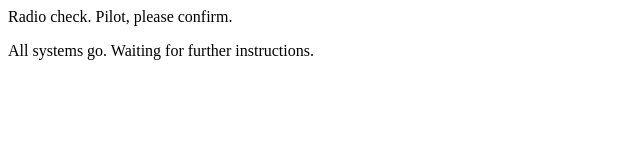
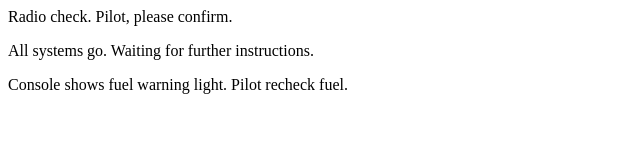
Before and after one commit to arodrigu12/communication-log, a plain HTML site: page index.html in a window 1280 px wide. Shown: the whole page, without its empty margins (0-640 px from the left). Drawn offline with Linux system fonts and the light colour scheme.

Commit message:
Added third line to communication.

```diff
--- a/index.html
+++ b/index.html
@@ -2,5 +2,6 @@
 <body>
    <p>Radio check. Pilot, please confirm.</p>
    <p>All systems go. Waiting for further instructions.</p>
+   <p>Console shows fuel warning light. Pilot recheck fuel.</p>
 </body>
 </html>
```
